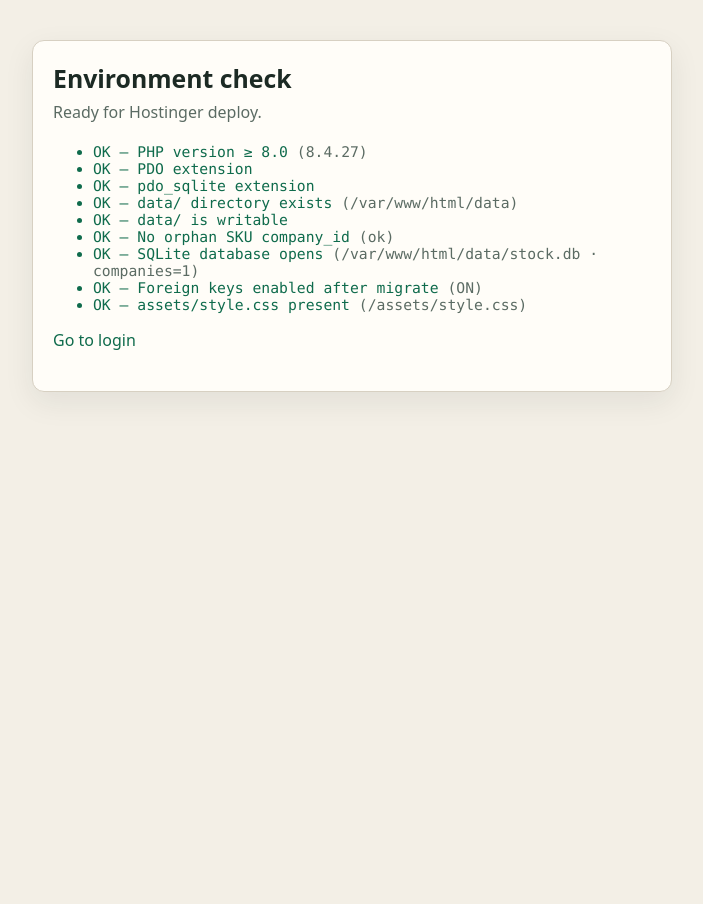
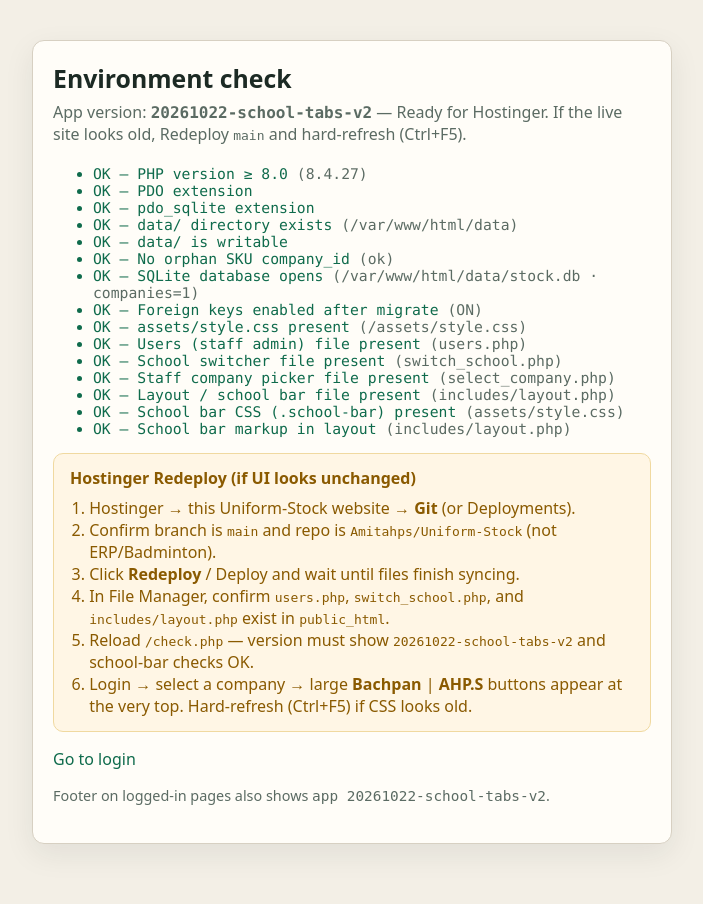
Before and after one commit to Amitahps/Uniform-Stock, a PHP site: page /check.php in a window 1280 px wide. Shown: the whole page, without its empty margins (288-991 px from the left). Before the commit the page ends 394 px from the top, so only its background shows below. Run offline with PHP 8.4, Linux system fonts and the light colour scheme.

Commit message:
Make Bachpan/AHP.S school bar obvious; add deploy version marker
Large school buttons at the very top when a company is selected, CSS
cache-bust, check.php feature-file + version checks, and Redeploy
instructions so Hostinger stale deploys are easy to spot.

Co-authored-by: Amitahps <Amitahps@users.noreply.github.com>

```diff
--- a/assets/style.css
+++ b/assets/style.css
@@ -44,24 +44,50 @@ a:hover { text-decoration: underline; }
   background: #e7f6ef; border: 1px solid #b7e0cb; border-radius: 999px;
   padding: 0.15rem 0.55rem; font-size: 0.85rem;
 }
-.school-tabs {
-  display: flex; flex-wrap: wrap; align-items: center; gap: 0.5rem 0.65rem;
-  margin: 0 0 1rem; padding: 0.65rem 0.85rem;
-  background: var(--panel); border: 1px solid var(--line); border-radius: var(--radius);
+/* Large school switcher — top of every logged-in page when a company is selected */
+.school-bar {
+  margin: 0 0 1rem;
+  padding: 1rem 1.1rem 1.1rem;
+  background: linear-gradient(180deg, #e7f6ef 0%, #fffdf8 100%);
+  border: 2px solid var(--accent);
+  border-radius: var(--radius);
+  box-shadow: var(--shadow);
 }
-.school-tabs-label {
-  font-weight: 700; color: var(--muted); margin-right: 0.25rem; font-size: 0.9rem;
+.school-bar-title {
+  font-size: 1.05rem; font-weight: 800; margin: 0 0 0.75rem; color: var(--ink);
+}
+.school-bar-buttons {
+  display: grid; grid-template-columns: 1fr 1fr; gap: 0.75rem;
 }
 .school-tab {
-  display: inline-block; font-weight: 700; padding: 0.45rem 1rem;
-  border: 1px solid var(--line); border-radius: 999px; background: #fff; color: var(--ink);
-  text-decoration: none;
+  display: flex; align-items: center; justify-content: center; gap: 0.4rem;
+  font-weight: 800; font-size: 1.35rem; line-height: 1.2;
+  padding: 1.1rem 1rem; min-height: 3.5rem;
+  border: 2px solid var(--line); border-radius: 12px; background: #fff; color: var(--ink);
+  text-decoration: none; text-align: center;
 }
-.school-tab:hover { border-color: var(--accent); color: var(--accent); text-decoration: none; }
+.school-tab:hover {
+  border-color: var(--accent); color: var(--accent); text-decoration: none;
+  background: #f3faf6;
+}
 .school-tab.is-active {
   background: var(--accent); color: var(--accent-ink); border-color: var(--accent);
 }
-.school-tabs-hint { font-size: 0.9rem; margin-left: 0.35rem; }
+.school-tab-check { font-size: 1.1rem; }
+.school-bar-hint { margin: 0.75rem 0 0; font-size: 0.95rem; color: var(--muted); }
+.school-bar-hint strong { color: var(--ink); }
+@media (max-width: 520px) {
+  .school-bar-buttons { grid-template-columns: 1fr; }
+  .school-tab { font-size: 1.2rem; }
+}
+button.school-tab-btn {
+  width: 100%; font-size: 1.35rem; font-weight: 800; min-height: 3.5rem;
+  padding: 1.1rem 1rem; border-radius: 12px; border-width: 2px;
+}
+button.school-tab-btn.is-active {
+  background: var(--accent); color: var(--accent-ink); border-color: var(--accent);
+}
+.app-version { font-family: ui-monospace, SFMono-Regular, Menlo, Consolas, monospace; }
 .row-actions { display: flex; flex-wrap: wrap; gap: 0.4rem; align-items: center; }
 .danger-btn { color: var(--danger) !important; border-color: #f0c2c2 !important; }
 
--- a/check.php
+++ b/check.php
@@ -48,6 +48,21 @@ $ok('Foreign keys enabled after migrate', $fkOk, $fkDetail);
 $cssPath = __DIR__ . '/assets/style.css';
 $ok('assets/style.css present', is_file($cssPath), us_url('assets/style.css'));
 
+$featureFiles = [
+    'users.php' => 'Users (staff admin)',
+    'switch_school.php' => 'School switcher',
+    'select_company.php' => 'Staff company picker',
+    'includes/layout.php' => 'Layout / school bar',
+];
+foreach ($featureFiles as $rel => $label) {
+    $path = __DIR__ . '/' . $rel;
+    $ok($label . ' file present', is_file($path), $rel);
+}
+$cssBody = is_file($cssPath) ? (string) file_get_contents($cssPath) : '';
+$ok('School bar CSS (.school-bar) present', str_contains($cssBody, '.school-bar'), 'assets/style.css');
+$layoutBody = is_file(__DIR__ . '/includes/layout.php') ? (string) file_get_contents(__DIR__ . '/includes/layout.php') : '';
+$ok('School bar markup in layout', str_contains($layoutBody, 'school-bar'), 'includes/layout.php');
+
 $allPass = true;
 foreach ($checks as $c) {
     if (!$c['pass']) {
@@ -74,7 +89,14 @@ foreach ($checks as $c) {
   <div class="wrap">
     <main class="main">
       <h1>Environment check</h1>
-      <p class="lead"><?= $allPass ? 'Ready for Hostinger deploy.' : 'Fix the failing checks below.' ?></p>
+      <p class="lead">
+        App version: <strong class="app-version"><?= htmlspecialchars(US_APP_VERSION, ENT_QUOTES, 'UTF-8') ?></strong>
+        <?php if ($allPass): ?>
+          — Ready for Hostinger. If the live site looks old, Redeploy <code>main</code> and hard-refresh (Ctrl+F5).
+        <?php else: ?>
+          — Fix the failing checks below (missing files often mean Hostinger Git is stale).
+        <?php endif; ?>
+      </p>
       <ul class="checks">
         <?php foreach ($checks as $c): ?>
           <li class="<?= $c['pass'] ? 'ok' : 'bad' ?>">
@@ -96,7 +118,19 @@ foreach ($checks as $c) {
           <p style="margin:0.6rem 0 0">Do not delete files from school-fee-erp or Badminton.</p>
         </div>
       <?php endif; ?>
+      <div class="flash flash-warn" style="margin-top:1rem;padding:0.85rem 1rem;border:1px solid #f0d9a0;background:#fff6e5;border-radius:10px;color:#8a5a00">
+        <strong>Hostinger Redeploy (if UI looks unchanged)</strong>
+        <ol style="margin:0.5rem 0 0;padding-left:1.2rem">
+          <li>Hostinger → this Uniform-Stock website → <strong>Git</strong> (or Deployments).</li>
+          <li>Confirm branch is <code>main</code> and repo is <code>Amitahps/Uniform-Stock</code> (not ERP/Badminton).</li>
+          <li>Click <strong>Redeploy</strong> / Deploy and wait until files finish syncing.</li>
+          <li>In File Manager, confirm <code>users.php</code>, <code>switch_school.php</code>, and <code>includes/layout.php</code> exist in <code>public_html</code>.</li>
+          <li>Reload <code>/check.php</code> — version must show <code><?= htmlspecialchars(US_APP_VERSION, ENT_QUOTES, 'UTF-8') ?></code> and school-bar checks OK.</li>
+          <li>Login → select a company → large <strong>Bachpan</strong> | <strong>AHP.S</strong> buttons appear at the very top. Hard-refresh (Ctrl+F5) if CSS looks old.</li>
+        </ol>
+      </div>
       <p><a href="<?= htmlspecialchars(us_url('login.php'), ENT_QUOTES, 'UTF-8') ?>">Go to login</a></p>
+      <p class="muted" style="margin-top:1rem;font-size:0.9rem">Footer on logged-in pages also shows <code>app <?= htmlspecialchars(US_APP_VERSION, ENT_QUOTES, 'UTF-8') ?></code>.</p>
     </main>
   </div>
 </body>
--- a/includes/config.php
+++ b/includes/config.php
@@ -2,6 +2,8 @@
 declare(strict_types=1);
 
 define('US_APP_NAME', 'Uniform Stock');
+/** Bump when shipping UI/feature changes — shown on check.php + footer to verify Hostinger deploy. */
+define('US_APP_VERSION', '20261022-school-tabs-v2');
 define('US_SESSION_NAME', 'uniform_stock_sess');
 define('US_DEFICIT_THRESHOLD', 5);
 define('US_DEFAULT_USER', 'admin');
--- a/includes/layout.php
+++ b/includes/layout.php
@@ -29,21 +29,49 @@ function us_header(string $title, ?array $user = null, ?array $company = null, ?
 {
     $pageTitle = $title . ' · ' . US_APP_NAME;
     $flash = us_flash_take();
-    $isAdmin = $user !== null && us_is_admin($user);
+    $isAdmin = $user !== null && function_exists('us_is_admin') && us_is_admin($user);
     $script = basename((string) ($_SERVER['SCRIPT_NAME'] ?? 'index.php'));
     $qs = (string) ($_SERVER['QUERY_STRING'] ?? '');
     $next = $script . ($qs !== '' ? '?' . $qs : '');
-    // Avoid nesting switch targets
     if (in_array($script, ['switch_school.php', 'select_company.php', 'login.php', 'logout.php'], true)) {
         $next = 'index.php';
     }
 
+    $css = us_url('assets/style.css') . '?v=' . rawurlencode(US_APP_VERSION);
+
     echo '<!DOCTYPE html><html lang="en"><head><meta charset="utf-8">';
     echo '<meta name="viewport" content="width=device-width, initial-scale=1">';
+    echo '<meta name="us-app-version" content="' . us_h(US_APP_VERSION) . '">';
     echo '<title>' . us_h($pageTitle) . '</title>';
-    echo '<link rel="stylesheet" href="' . us_h(us_url('assets/style.css')) . '">';
+    echo '<link rel="stylesheet" href="' . us_h($css) . '">';
     echo '</head><body>';
     echo '<div class="wrap">';
+
+    // School switcher FIRST (very top) whenever a company is selected — hard to miss.
+    if ($user && $company) {
+        echo '<div class="school-bar" role="tablist" aria-label="Choose school">';
+        echo '<div class="school-bar-title">Choose school for <strong>' . us_h($company['name']) . '</strong></div>';
+        echo '<div class="school-bar-buttons">';
+        foreach (us_schools() as $s) {
+            $active = ($school === $s);
+            $href = us_url('switch_school.php?school=' . rawurlencode($s) . '&next=' . rawurlencode($next));
+            echo '<a class="school-tab' . ($active ? ' is-active' : '') . '" href="' . us_h($href) . '"';
+            echo ' role="tab" aria-selected="' . ($active ? 'true' : 'false') . '">';
+            echo us_h($s);
+            if ($active) {
+                echo ' <span class="school-tab-check">✓</span>';
+            }
+            echo '</a>';
+        }
+        echo '</div>';
+        if ($school === null) {
+            echo '<p class="school-bar-hint">Tap <strong>Bachpan</strong> or <strong>AHP.S</strong> to continue with Items / Stock / Reports.</p>';
+        } else {
+            echo '<p class="school-bar-hint">Active school: <strong>' . us_h($school) . '</strong> — tap the other button to switch.</p>';
+        }
+        echo '</div>';
+    }
+
     echo '<header class="top">';
     echo '<div class="brand"><a href="' . us_h(us_url('index.php')) . '">' . us_h(US_APP_NAME) . '</a></div>';
     if ($user) {
@@ -79,24 +107,6 @@ function us_header(string $title, ?array $user = null, ?array $company = null, ?
     }
     echo '</header>';
 
-    // School tabs — always visible when a company is selected.
-    if ($user && $company) {
-        echo '<div class="school-tabs" role="tablist" aria-label="School">';
-        echo '<span class="school-tabs-label">School</span>';
-        foreach (us_schools() as $s) {
-            $active = ($school === $s);
-            $href = us_url('switch_school.php?school=' . rawurlencode($s) . '&next=' . rawurlencode($next));
-            echo '<a class="school-tab' . ($active ? ' is-active' : '') . '" href="' . us_h($href) . '"';
-            echo ' role="tab" aria-selected="' . ($active ? 'true' : 'false') . '">';
-            echo us_h($s);
-            echo '</a>';
-        }
-        if ($school === null) {
-            echo '<span class="school-tabs-hint muted">Choose Bachpan or AHP.S</span>';
-        }
-        echo '</div>';
-    }
-
     if ($flash) {
         echo '<div class="flash flash-' . us_h($flash['type']) . '">' . us_h($flash['message']) . '</div>';
     }
@@ -107,6 +117,9 @@ function us_header(string $title, ?array $user = null, ?array $company = null, ?
 function us_footer(): void
 {
     echo '</main>';
-    echo '<footer class="foot"><small>School vendor stock · Hostinger / PHP + SQLite · company + school (Bachpan / AHP.S)</small></footer>';
+    echo '<footer class="foot"><small>';
+    echo 'School vendor stock · company + Bachpan / AHP.S';
+    echo ' · <span class="app-version">app ' . us_h(US_APP_VERSION) . '</span>';
+    echo '</small></footer>';
     echo '</div></body></html>';
 }
```
Also changed, not shown: companies.php (+5 -8 lines), README.md.
